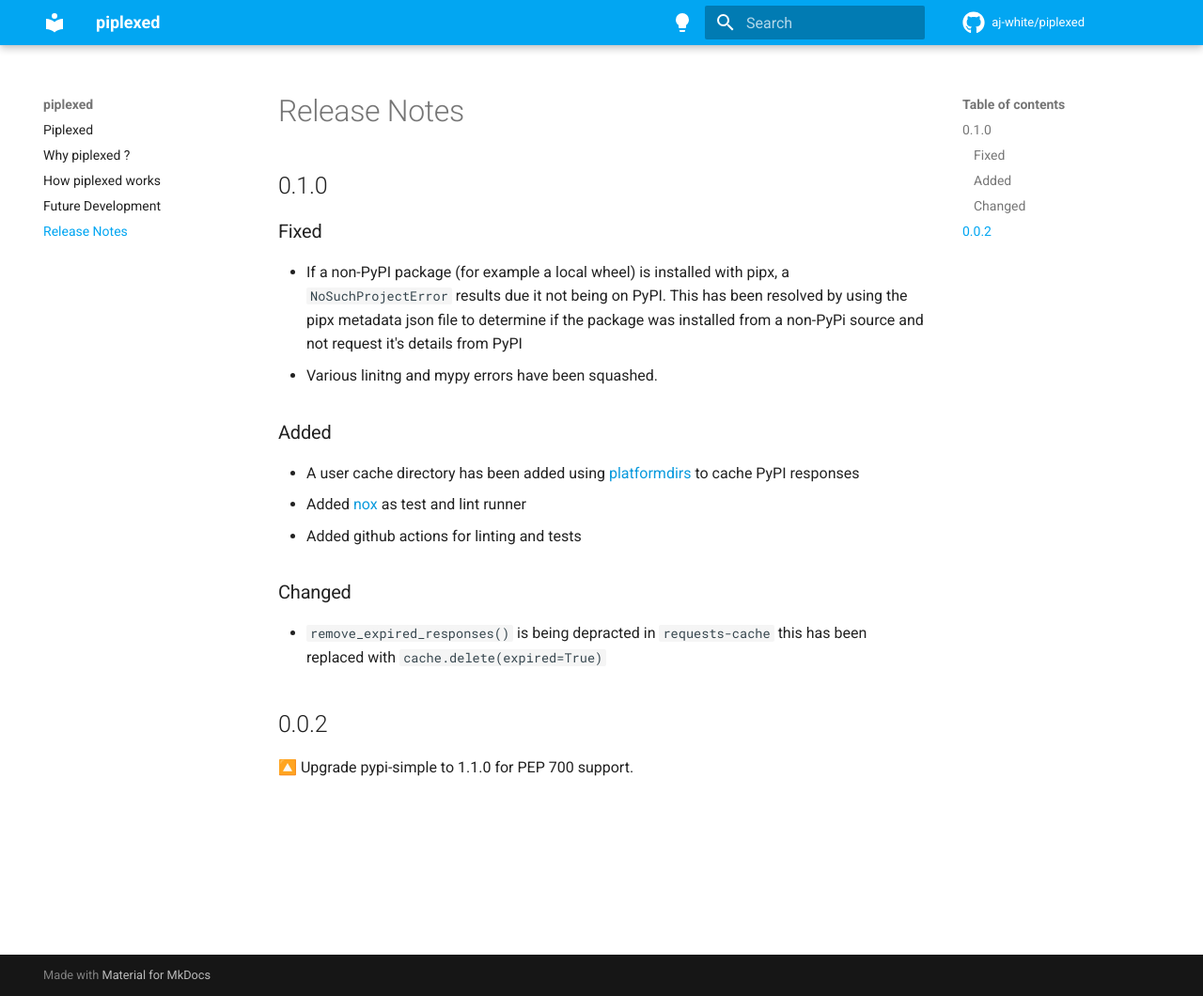
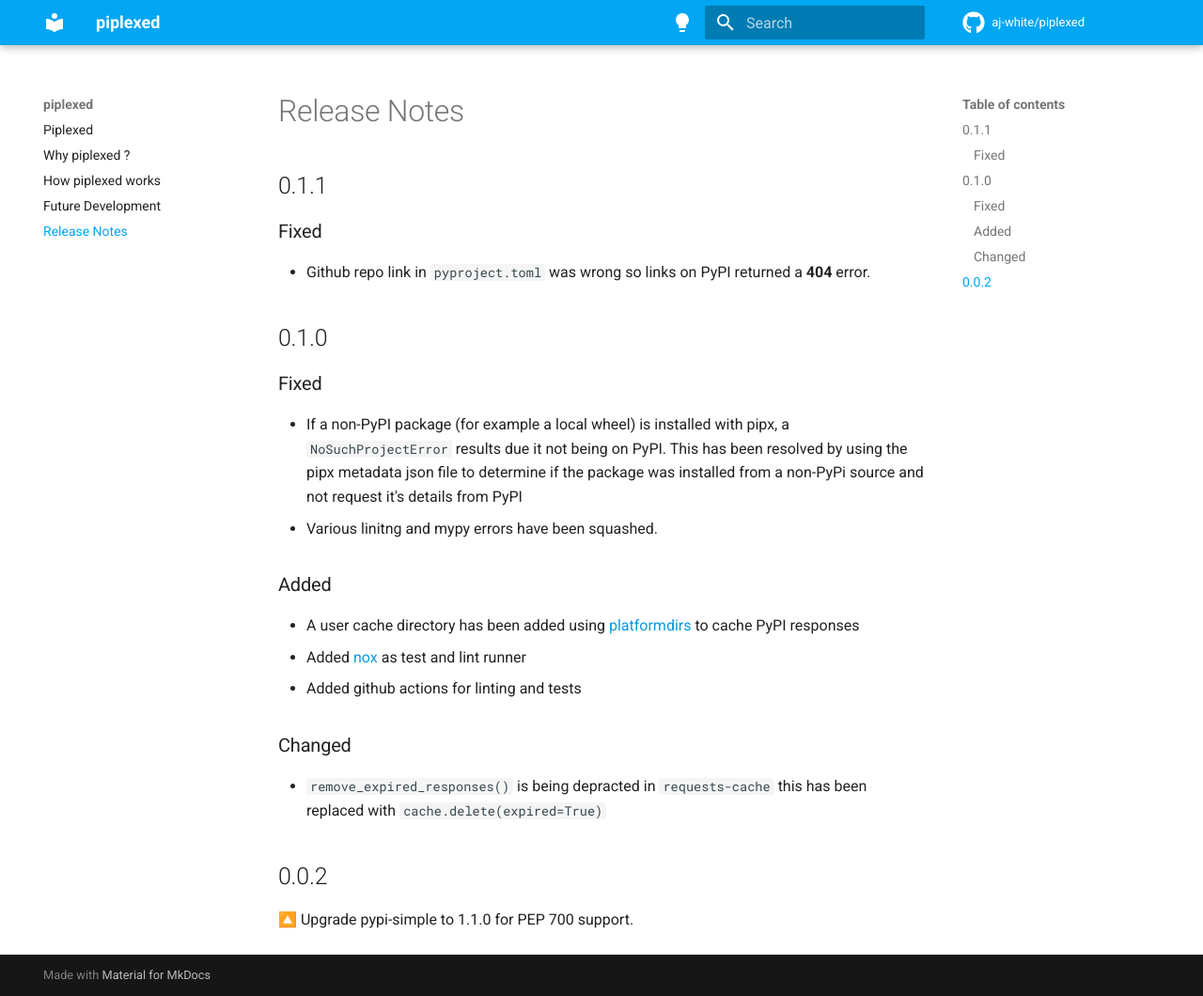
Before and after one commit to aj-white/piplexed, an MkDocs documentation site: the page built from docs/Release-notes.md, in a window 1280 px wide and 1060 px high. Shown: the whole window at 94% size. Built offline with MkDocs 1.6.1 and Material for MkDocs 9.7.7, drawn with Linux system fonts in a browser that asks for light colours; comment, search, counter and statistics services are not loaded.

Commit message:
🚀Prepare for 0.1.1

```diff
--- a/docs/Release-notes.md
+++ b/docs/Release-notes.md
@@ -1,4 +1,11 @@
 # Release Notes
+
+## 0.1.1
+
+### Fixed
+
+- Github repo link in `pyproject.toml` was wrong so links on PyPI returned a **404** error.
+
 
 ## 0.1.0
 
--- a/src/piplexed/version.py
+++ b/src/piplexed/version.py
@@ -1 +1 @@
-VERSION = "0.1.0"
+VERSION = "0.1.1"
```
Also changed, not shown: CHANGELOG.md (+7 -1 lines).
